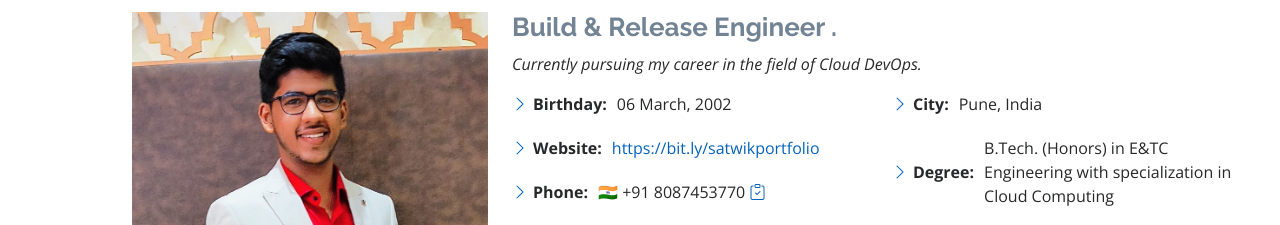
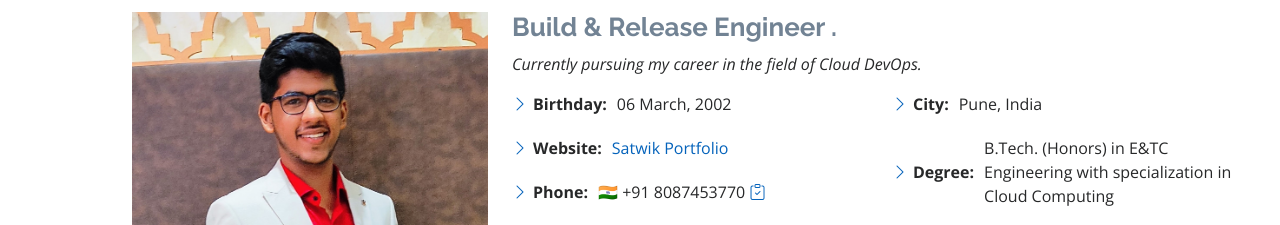
Before and after one commit to satwikdevle/portfolio, a plain HTML site: page index.html in a window 1280 px wide. Shown: the part 980-1205 px from the top of the page. Drawn offline with nearby package versions, Linux system fonts and the light colour scheme.

Commit message:
Updated Portfolio

```diff
--- a/index.html
+++ b/index.html
@@ -96,7 +96,7 @@
                   <ul>
                     <li><i class="bi bi-chevron-right"></i> <strong>Birthday:</strong> <span>06 March, 2002</span></li>
                     <li><i class="bi bi-chevron-right"></i> <strong>Website:</strong> <span><a
-                          href="https://satwikdevle.github.io/My-Portfolio/">https://bit.ly/satwikportfolio</a></span></li>
+                          href="https://bit.ly/satwikportfolio/">Satwik Portfolio</a></span></li>
                     <li><i class="bi bi-chevron-right"></i> <strong>Phone:</strong> <span>🇮🇳 +91 8087453770 <p id="phone" hidden>8087453770</p> <i onclick="CopyText('phone')" class="bi bi-clipboard-check"></i></span>
                     </li>
 
```
